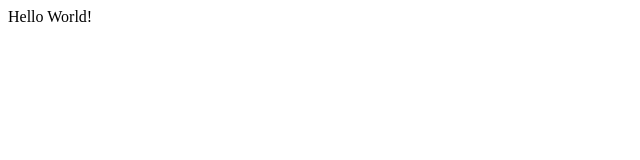
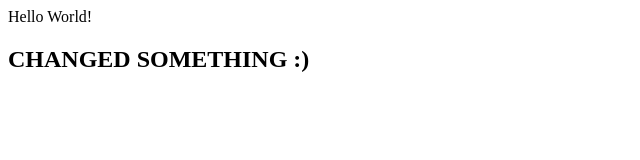
Before and after one commit to Denniskuh/git-deploy-test, a plain HTML site: page index.html in a window 1280 px wide. Shown: the whole page, without its empty margins (0-640 px from the left). Drawn offline with Linux system fonts and the light colour scheme.

Commit message:
Update index.html

```diff
--- a/index.html
+++ b/index.html
@@ -1 +1,3 @@
 <p>Hello World!</p>
+
+<h2>CHANGED SOMETHING :)</h2>
```
